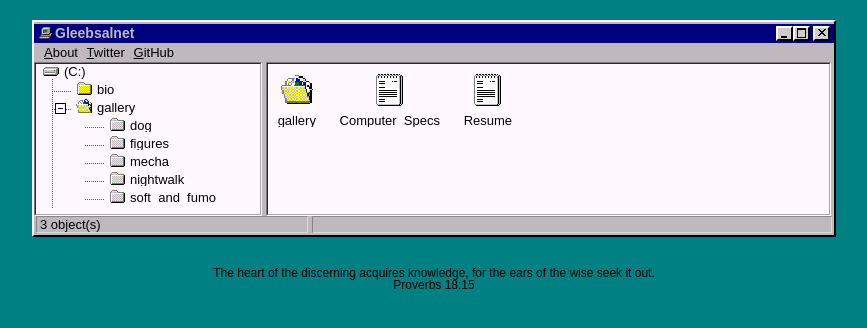
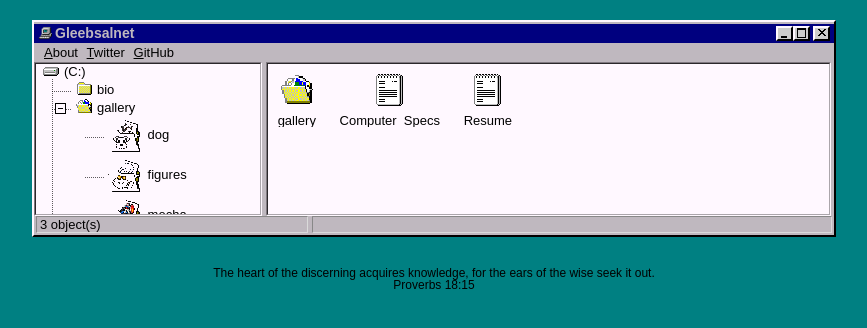
Before and after one commit to Globalnet626/globalnet626.github.io, a Jekyll site: the page built from index.html, in a window 1280 px wide. Shown: the top 328 px of the page, without its empty margins (206-1073 px from the left). Built offline with Jekyll 4.4.1, drawn with Linux system fonts in a browser that asks for light colours.

Commit message:
Mock per-tag folder icons in the tree and gallery pane.
Slice the five tag drawings into transparent PNGs and try them at 16px and 32px. The branch shows 32px while the size is still open.

Co-authored-by: Miguel Silvino <Globalnet626@users.noreply.github.com>

```diff
--- a/_includes/gallery_tree_item.html
+++ b/_includes/gallery_tree_item.html
@@ -5,7 +5,7 @@
 	<ul id="gallery-tags">
 		{% for gtag in gallery_tags %}
 			{% if gtag.size > 0 %}
-			<li><a href="/tag/gallery/#{{ gtag | slugify }}" title="{{ gtag | escape }}"><img src="/assets/img/folder.ico" alt="" />{{ gtag | escape }}</a></li>
+			<li><a href="/tag/gallery/#{{ gtag | slugify }}" title="{{ gtag | escape }}">{% include tag_icon.html name=gtag %}{{ gtag | escape }}</a></li>
 			{% endif %}
 		{% endfor %}
 	</ul>
--- /dev/null
+++ b/_includes/tag_icon.html
@@ -0,0 +1,7 @@
+{% assign tag_icon_names = "|dog|figures|mecha|nightwalk|soft_and_fumo|" %}
+{% assign tag_icon_key = include.name | prepend: "|" | append: "|" %}
+{% if tag_icon_names contains tag_icon_key %}
+<img class="tag-icon" src="/assets/img/tags/{{ include.name }}.png" alt="" />
+{% else %}
+<img src="/assets/img/folder.ico" alt="" />
+{% endif %}
--- a/_layouts/default.html
+++ b/_layouts/default.html
@@ -1,5 +1,5 @@
 <!DOCTYPE html>
-<html>
+<html data-icon-size="32">
 <head>
 	<meta charset="utf-8">
 	<meta http-equiv="X-UA-Compatible" content="IE=edge">
--- a/_sass/_main.scss
+++ b/_sass/_main.scss
@@ -188,6 +188,7 @@ ul.topbar {
 		li.tag-folder img {
 			width: 32px;
 			height: 32px;
+			object-fit: contain;
 			image-rendering: pixelated;
 			image-rendering: crisp-edges;
 		}
@@ -208,7 +209,8 @@ ul.topbar {
 		margin: -2px 5px;
 	}
 
-	a.gallery-root img {
+	a.gallery-root img,
+	img.tag-icon {
 		image-rendering: pixelated;
 		image-rendering: crisp-edges;
 	}
@@ -241,6 +243,29 @@ ul.topbar {
     background:transparent url(/assets/img/pixel-alt.png) repeat-x 0 8px;
     margin:4px 0 4px 13px;
     padding:0 0 0 20px;
+}
+// Tag drawings. html[data-icon-size] picks the tree size; 32 is the mock under review.
+html[data-icon-size="24"] .tag_list img.tag-icon {
+	width: 24px;
+	height: 24px;
+	margin: 0 4px;
+	vertical-align: middle;
+}
+html[data-icon-size="24"] #gallery-tags > li {
+	background-position: 0 14px;
+	margin-top: 3px;
+	margin-bottom: 3px;
+}
+html[data-icon-size="32"] .tag_list img.tag-icon {
+	width: 32px;
+	height: 32px;
+	margin: 2px 4px;
+	vertical-align: middle;
+}
+html[data-icon-size="32"] #gallery-tags > li {
+	background-position: 0 18px;
+	margin-top: 4px;
+	margin-bottom: 4px;
 }
 .tag_list ul li.tree-branch {
 	overflow: visible;
@@ -681,6 +706,13 @@ body:has(.photo-stack) .wrapper.is-max ~ .content {
 
 .post_list.post_list_gallery {
 
+	ul.tag-folder-mock li.tag-folder {
+		width: auto;
+		max-width: 14ch;
+		margin: 8px 10px 4px;
+		white-space: nowrap;
+	}
+
 	ul li {
 		width: 128px;
 		max-width: 128px;
```
Also changed, not shown: _includes/gallery_listing.html (+7 -0 lines), assets/img/tags/dog.png (added), assets/img/tags/figures.png (added), assets/img/tags/mecha.png (added), assets/img/tags/nightwalk.png (added), assets/img/tags/soft_and_fumo.png (added).
